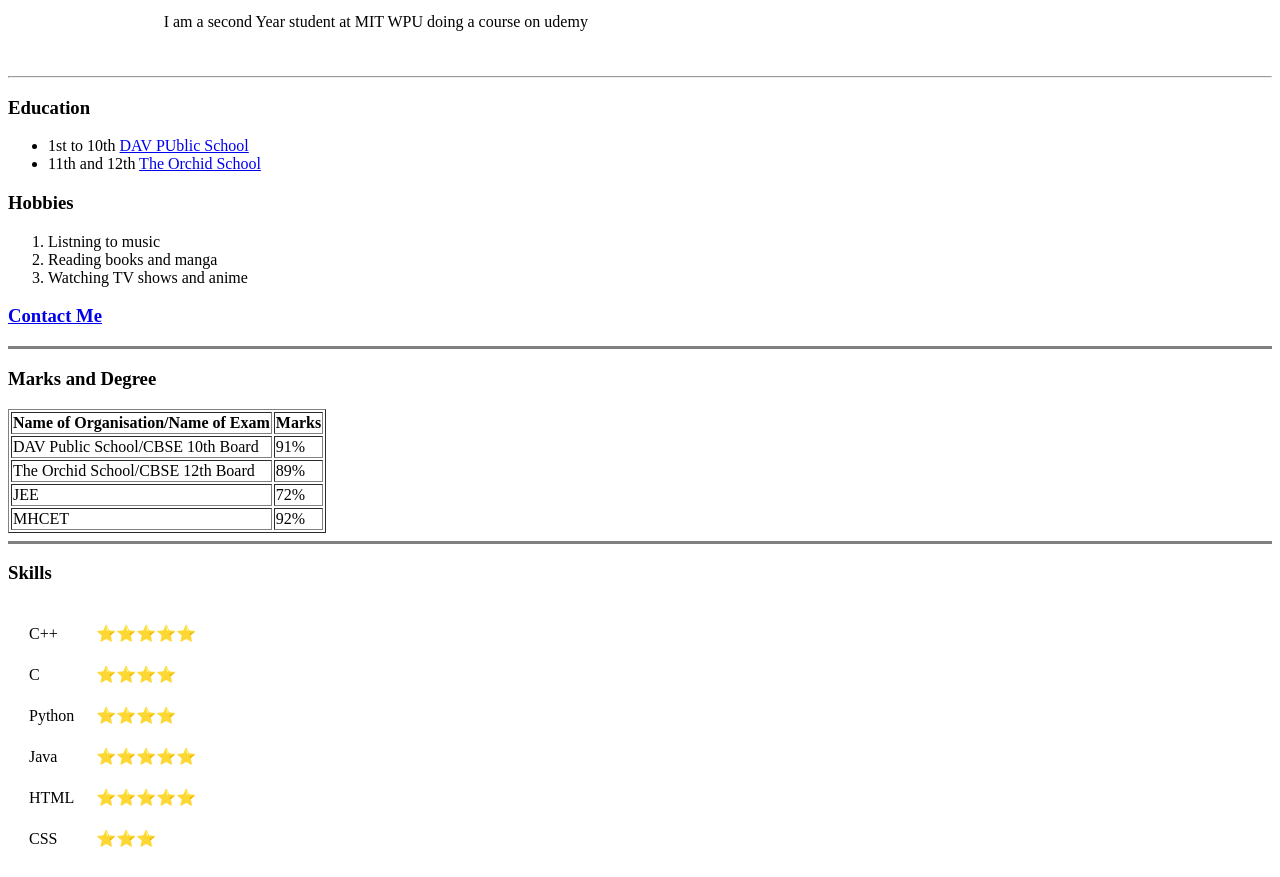
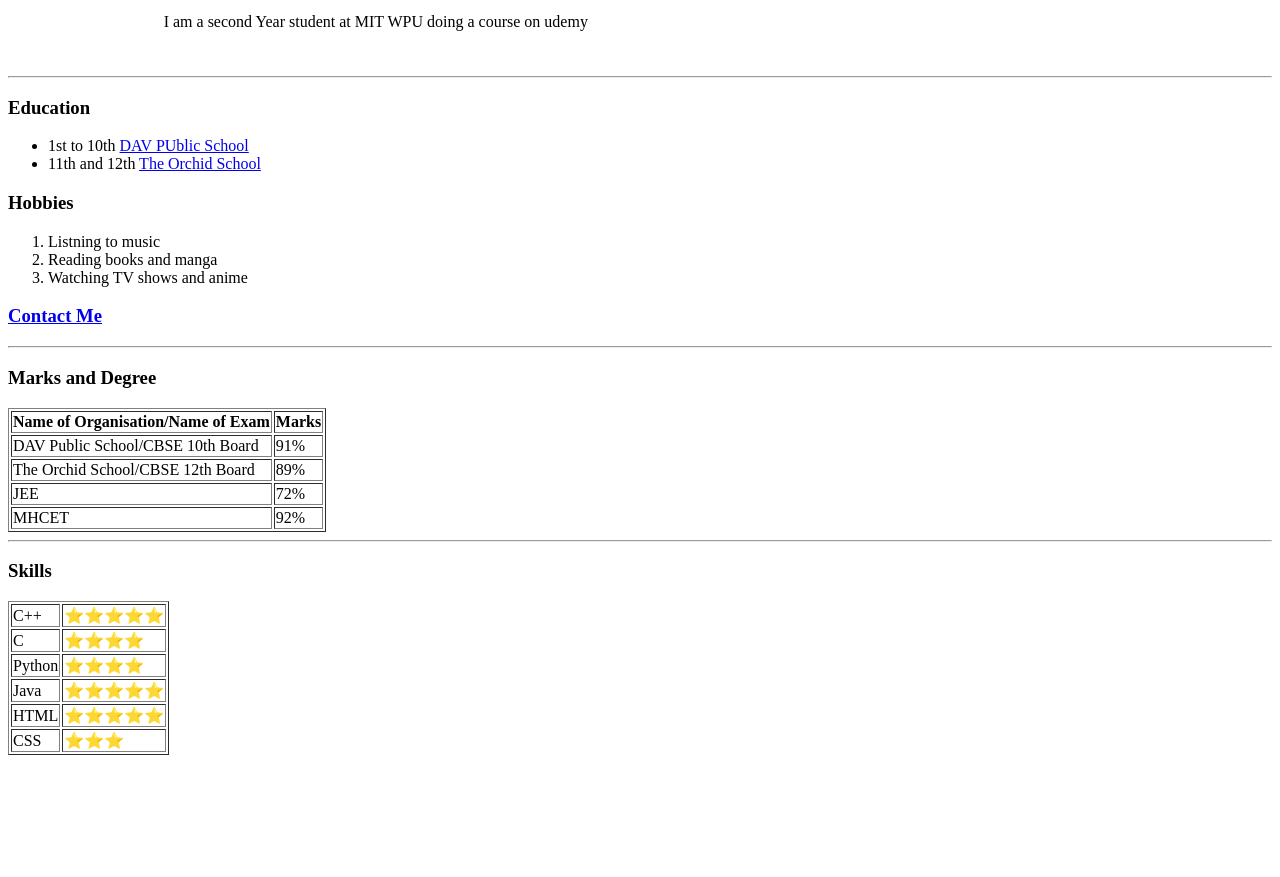
Before and after one commit to AmeyaKulkarni2001/Web-development, a plain HTML site: page index.html in a window 1280 px wide. Shown: the part 130-1007 px from the top of the page. After the commit the page ends 893 px from the top, so only its background shows below. Drawn offline with Linux system fonts and the light colour scheme.

Commit message:
Update index.html

```diff
--- a/index.html
+++ b/index.html
@@ -5,6 +5,7 @@
   <meta charset="utf-8">
   <meta name="description" content="First website of Ameya Kulkarni">
   <title>Ameya's Personal site</title>
+  <link rel="stylesheet" href="css/style.css">
 </head>
 
 <body>
@@ -32,7 +33,7 @@
     <li>Watching TV shows and anime</li>
   </ol>
   <h3><a href="Contact info.html">Contact Me</a></h3>
-  <hr size="3" noshade>
+  <hr>
   <h3>Marks and Degree</h3>
   <table border="1">
     <thead>
@@ -58,9 +59,9 @@
       <td>92%</td>
     </tr>
   </table>
-  <hr size="3" noshade>
+  <hr>
   <h3>Skills</h3>
-  <table cellspacing="20">
+  <table border="1">
     <tr>
       <td>C++</td>    <td>⭐⭐⭐⭐⭐</td>
     </tr>
```
